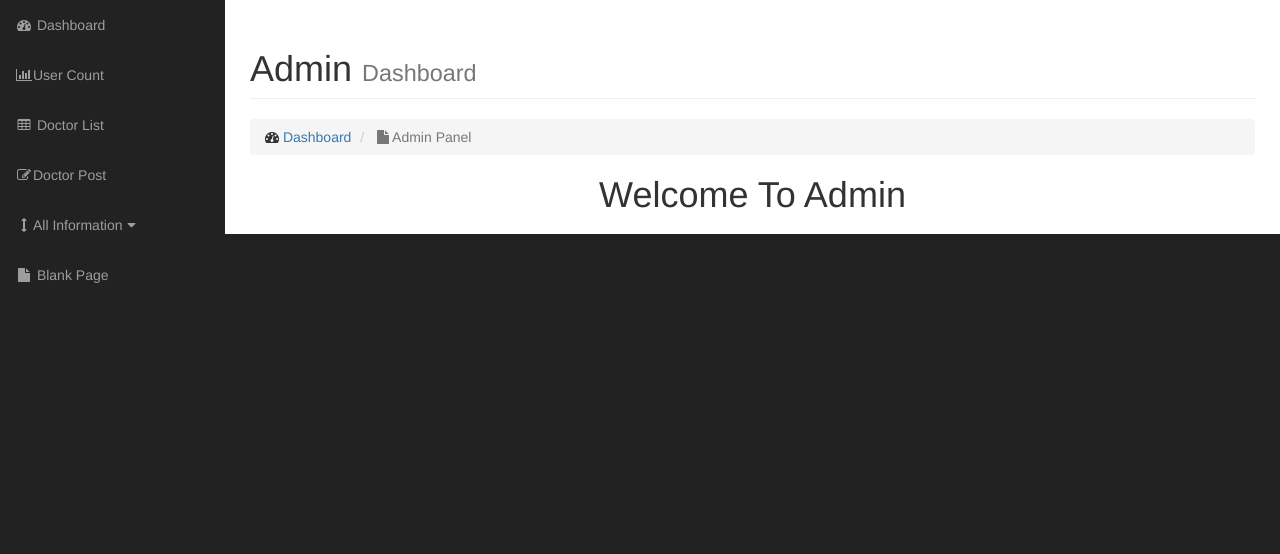
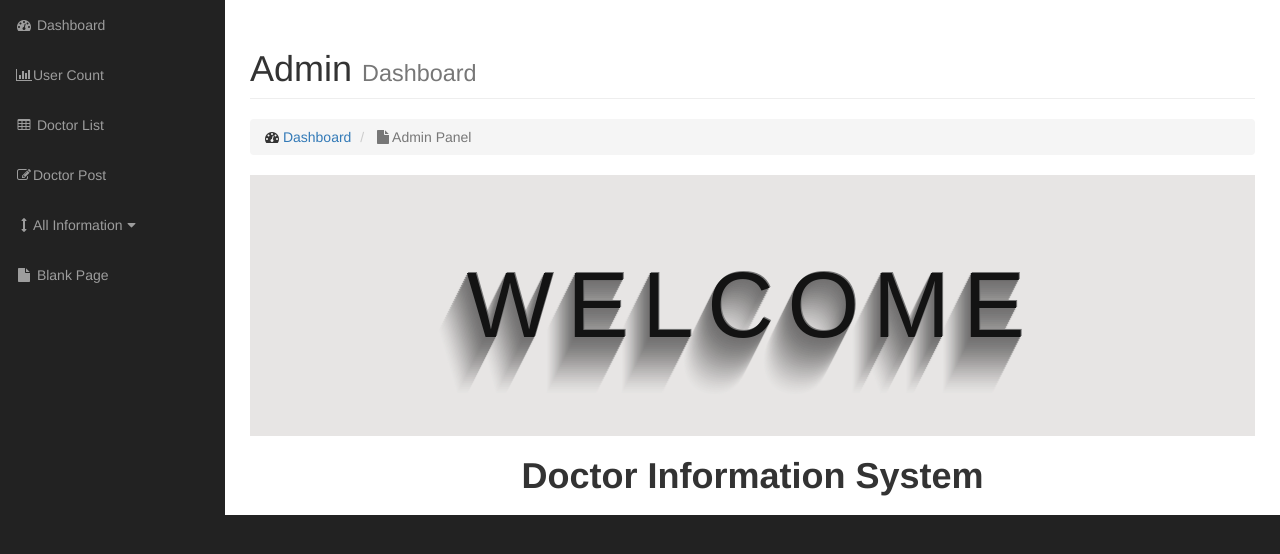
Before and after one commit to Biplob14/DIS, a PHP site: page /admin/admin_index.php in a window 1280 px wide. Shown: the part 51-605 px from the top of the page. Run offline with PHP 8.4, Linux system fonts and the light colour scheme.

Commit message:
v 2.2.0
All features are working properly. waiting to upgrade more fetures.

Co-Authored-By: Saikat Roy <njmsaikat@gmail.com>

```diff
--- a/admin/admin_index.php
+++ b/admin/admin_index.php
@@ -31,8 +31,9 @@
     </ol>
 
     <!-- Include your text and Page Here -->
-
-<h1 style="text-align: center;">Welcome To Admin</h1>
+        <!-- welcome Text -->
+        <h1 class="elegantshd"> Welcome </h1>
+        <h1 class="text-center"><b>Doctor Information System</b></h1>
 
     </div>
     <!-- /#wrapper -->
@@ -53,3 +54,24 @@
 
 
 <?php include "admin_footer.php" ?>
+
+
+<style type="text/css">
+    .elegantshd {
+  font-family: "Avant Garde", Avantgarde, "Century Gothic", CenturyGothic, "AppleGothic", sans-serif;
+  font-size: 92px;
+  padding: 80px 50px;
+  text-align: center;
+  text-transform: uppercase;
+  text-rendering: optimizeLegibility;
+
+  color: #131313;
+  background-color: #e7e5e4;
+  letter-spacing: .15em;
+  text-shadow: 1px -1px 0 #767676, -1px 2px 1px #737272, -2px 4px 1px #767474, -3px 6px 1px #787777, -4px 8px 1px #7b7a7a, -5px 10px 1px #7f7d7d, -6px 12px 1px #828181, -7px 14px 1px #868585, -8px 16px 1px #8b8a89, -9px 18px 1px #8f8e8d, -10px 20px 1px #949392, -11px 22px 1px #999897, -12px 24px 1px #9e9c9c, -13px 26px 1px #a3a1a1, -14px 28px 1px #a8a6a6, -15px 30px 1px #adabab, -16px 32px 1px #b2b1b0, -17px 34px 1px #b7b6b5, -18px 36px 1px #bcbbba, -19px 38px 1px #c1bfbf, -20px 40px 1px #c6c4c4, -21px 42px 1px #cbc9c8, -22px 44px 1px #cfcdcd, -23px 46px 1px #d4d2d1, -24px 48px 1px #d8d6d5, -25px 50px 1px #dbdad9, -26px 52px 1px #dfdddc, -27px 54px 1px #e2e0df, -28px 56px 1px #e4e3e2;
+}
+
+
+
+
+</style>
--- a/admin/admin_navigation.php
+++ b/admin/admin_navigation.php
@@ -55,7 +55,7 @@
                         </li>
                         <li class="divider"></li>
                         <li>
-                            <a href="#"><i class="fa fa-fw fa-power-off"></i> Log Out</a>
+                            <a href="../logout.php"><i class="fa fa-fw fa-power-off"></i> Log Out</a>
                         </li>
                     </ul>
                 </li>
--- a/login.css
+++ b/login.css
@@ -8,6 +8,12 @@ body{
 }
 h2{
 	color: #00e68a;
+}
+.rdo{
+	color: grey;
+	position: none;
+	text-align: left;
+
 }
 .signin{
 	background: rgba(240, 255, 255, 0.7);;
--- a/login.php
+++ b/login.php
@@ -17,14 +17,14 @@
 			<input type="text" name="email" placeholder="Email" class="uname">
 			<input type="password" name="password" placeholder="Password" class="pass">
 			<br><br>
-			<div >
+			<div class="rdo">
 
 					<label class="radio-inline">
-					      <input type="radio" name="log_type" value="user">User
+					      <label>User &nbsp&nbsp&nbsp</label><input type="radio" name="log_type" value="user">
 					    </label><br>
 
 					    <label class="radio-inline">
-					      <input type="radio" name="log_type" value="doc">Doctor
+					      <label>Doctor</label><input type="radio" name="log_type" value="doc">
 					    </label>
 
             </div>
```
